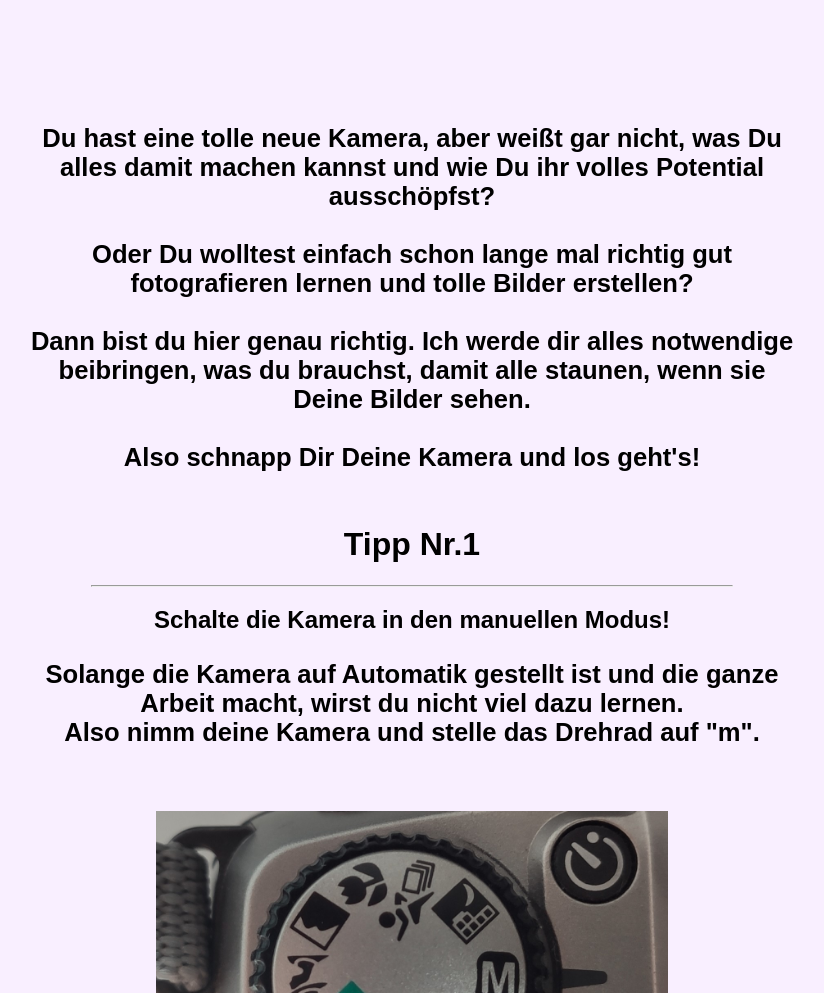
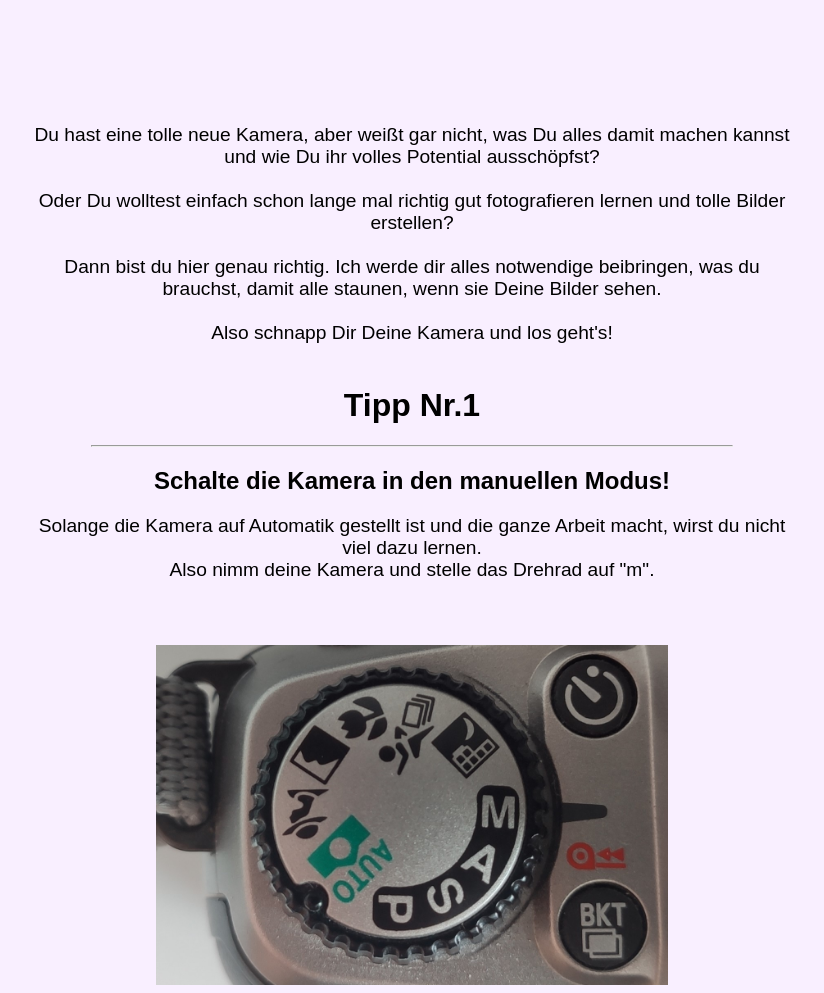
Before and after one commit to Fotografieren-Lernen/Fotografieren-Lernen.github.io, a plain HTML site: page index.html in a window 1280 px wide. Shown: the part 660-1653 px from the top of the page, without its empty margins (228-1052 px from the left). Drawn offline with Linux system fonts and the light colour scheme.

Commit message:
not bold

```diff
--- a/index.css
+++ b/index.css
@@ -2,7 +2,7 @@ body{
     background-color: rgba(220, 160, 255, 0.164);
     margin: 0;
     text-align: center;
-    font-family: Arial, Helvetica, sans-serif;
+    font-family: sans-serif;
     overflow-x: hidden;
 }
 
@@ -145,26 +145,27 @@ body{
     margin-top: 15vw;
     width: 60vw;
     margin-left: 20vw;
-    font-size: 2vw;
+    font-size: 1.5vw;
+    font-family: sans-serif;
 }
 
 .text2{
     width: 60vw;
     margin-left: 20vw;
-    font-size: 2vw;
+    font-size: 1.5vw;
 }
 
 .text3{
     margin-top: 25vw;
     width: 60vw;
     margin-left: 20vw;
-    font-size: 2vw;
+    font-size: 1.5vw;
 }
 
 .text4{
     width: 60vw;
     margin-left: 20vw;
-    font-size: 2vw;
+    font-size: 1.5vw;
 }
 
 .kontaktText{
--- a/index.html
+++ b/index.html
@@ -36,7 +36,7 @@
 
   <h2 class="header">Fotografieren<br>Lernen</h2>
 
-  <button class="startButton" onclick="scrollDown()"><b>Jetzt Starten</button>
+  <button class="startButton" onclick="scrollDown()"><b>Jetzt Starten</b></button>
 
   <p class="text1" id="text1">
 
```
